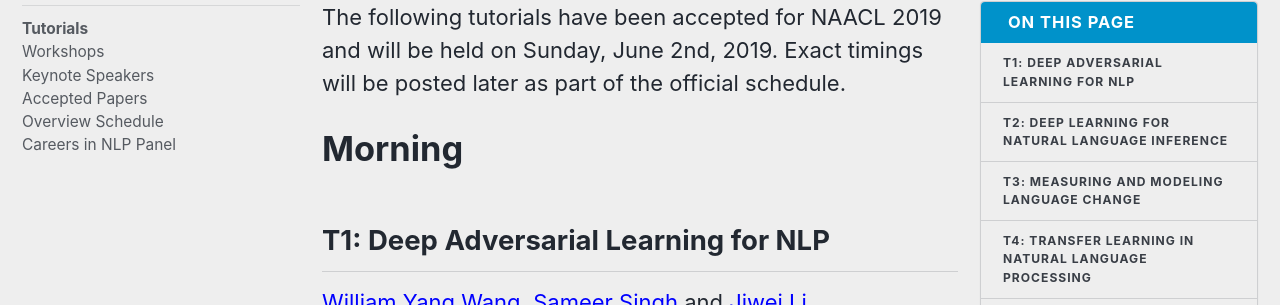
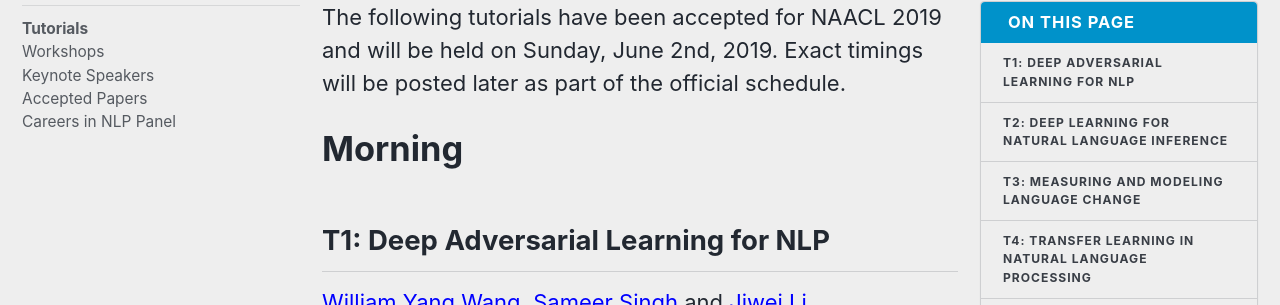
Before and after one commit to naacl-org/naacl-2021-website, a Jekyll site: the page built from _pages/program/tutorials.md, in a window 1280 px wide. Shown: the part 195-500 px from the top of the page. Built offline with Jekyll 4.4.1, drawn with Linux system fonts in a browser that asks for light colours.

Commit message:
Try removing potentially conflicting page.

```diff
--- a/_data/navigation.yml
+++ b/_data/navigation.yml
@@ -50,8 +50,6 @@
         url: /program/keynotes/
       - title: "Accepted Papers"
         url: /program/accepted/
-      - title: "Overview Schedule"
-        url: /program/schedule/
       - title: "Careers in NLP Panel"
         url: /program/careerspanel/
 
```
